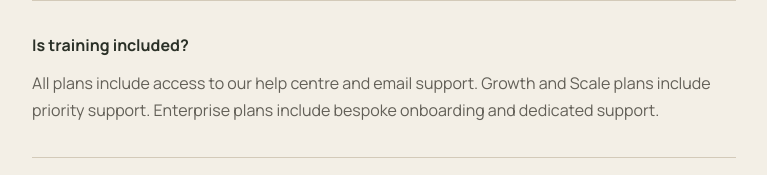
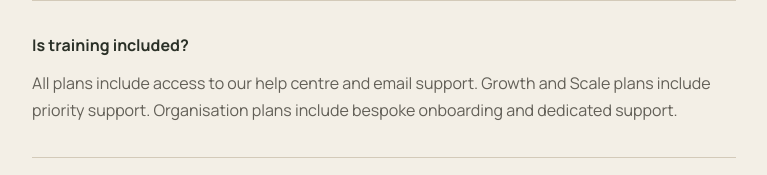
Before and after one commit to FlowRecovery/fundleaf-website, a Next.js app: page /pricing in a window 1280 px wide. Shown: the part 2291-2466 px from the top of the page, without its empty margins (256-1023 px from the left). Built offline with nearby package versions, Linux system fonts and the light colour scheme.

Commit message:
Rename Enterprise tier to Organisation on pricing page

```diff
--- a/app/pricing/pricing-content.tsx
+++ b/app/pricing/pricing-content.tsx
@@ -62,13 +62,13 @@ const tiers = [
     highlight: false,
   },
   {
-    name: "Enterprise",
+    name: "Organisation",
     monthly: "From £3,000/yr",
     annual: "From £3,000/yr",
     annualNote: "",
     saveNote: "",
     description:
-      "For large charities, groups and organisations requiring advanced security, integrations and support.",
+      "For larger charities and groups with more complex security, integration and support needs.",
     features: [
       "Custom/unlimited users",
       "Multiple entities",
@@ -104,7 +104,7 @@ const faqs = [
   },
   {
     q: "Is training included?",
-    a: "All plans include access to our help centre and email support. Growth and Scale plans include priority support. Enterprise plans include bespoke onboarding and dedicated support.",
+    a: "All plans include access to our help centre and email support. Growth and Scale plans include priority support. Organisation plans include bespoke onboarding and dedicated support.",
   },
   {
     q: "Do you offer discounts for nonprofits?",
@@ -166,7 +166,7 @@ export default function PricingContent() {
             <p className="tier-desc">{tier.description}</p>
             <a
               href={
-                tier.name === "Enterprise"
+                tier.name === "Organisation"
                   ? "mailto:hello@fundleaf.co.uk"
                   : "https://app.fundleaf.co.uk/login"
               }
```
Also changed, not shown: public/organisation.svg (added).
